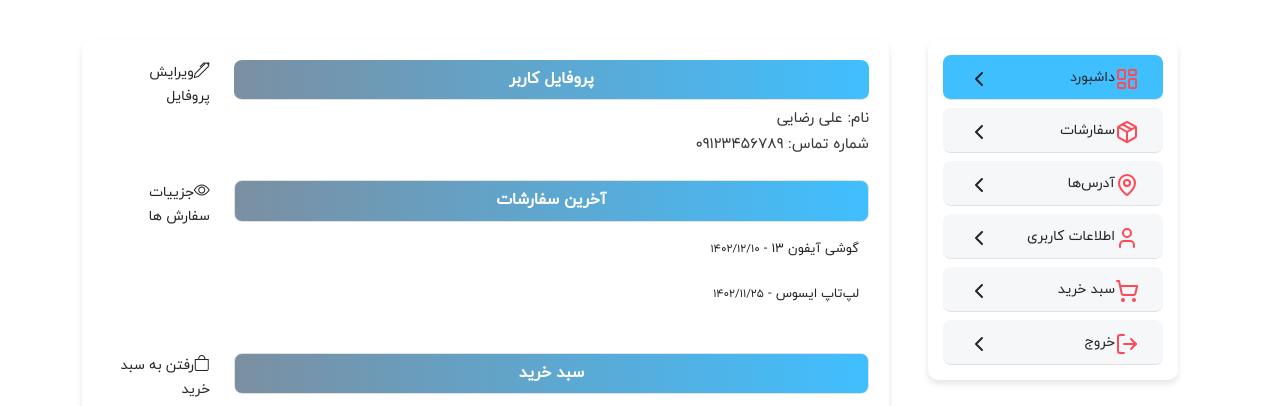
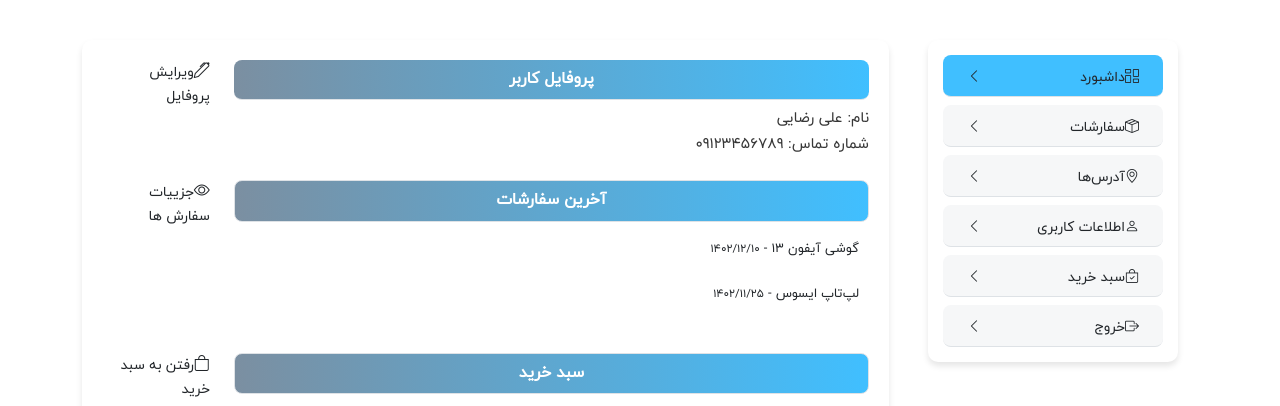
Before and after one commit to matinmolkara/nextjs-auth-frontend, a Next.js app: page /profile in a window 1280 px wide. Shown: the part 123-529 px from the top of the page. Built offline with nearby package versions, Linux system fonts and the light colour scheme; no server answers.

Commit message:
before cart major changes

```diff
--- a/components/profile/Dashboard.jsx
+++ b/components/profile/Dashboard.jsx
@@ -3,45 +3,40 @@ import React from 'react'
 import Link from 'next/link';
 import { usePathname } from "next/navigation";
 import styles from '../../styles/components/Dashboard.module.css'
-import {
-  ChevronLeft,
-  ShoppingCart,
-  LogOut,
-  User,
-  MapPin,
-  Package,
-  LayoutDashboard,
 
-} from "lucide-react";
 const Dashboard = () => {
   const currentPath = usePathname();
     const links = [
       {
         href: "/profile",
         label: "داشبورد",
-        icon: <LayoutDashboard className="icon-color w-5 h-5" />,
+        icon: <i className="bi bi-columns-gap"></i>,
       },
       {
         href: "/profile/orders",
         label: "سفارشات",
-        icon: <Package className="icon-color w-5 h-5" />,
+        icon: <i className="bi bi-box-seam"></i>,
       },
       {
         href: "/profile/addresses",
         label: "آدرس‌ها",
-        icon: <MapPin className="icon-color w-5 h-5" />,
+        icon: <i className="bi bi-geo-alt"></i>,
       },
       {
         href: "/profile/userinfo",
         label: "اطلاعات کاربری",
-        icon: <User className="icon-color w-5 h-5" />,
+        icon: <i className="bi bi-person"></i>,
       },
       {
         href: "/profile/shoppingcart",
         label: "سبد خرید",
-        icon: <ShoppingCart className="icon-color w-5 h-5" />,
+        icon: <i className="bi bi-bag-check"></i>,
       },
-      { href: "/exit", label: "خروج", icon: <LogOut className="icon-color w-5 h-5" /> },
+      {
+        href: "/exit",
+        label: "خروج",
+        icon: <i className="bi bi-box-arrow-right"></i>,
+      },
     ];
   return (
     <div className={`${styles.holder} d-flex flex-column gap-2 w-100 mx-auto"`}>
@@ -59,7 +54,9 @@ const Dashboard = () => {
             {link.icon}
             {link.label}
           </span>
-          <ChevronLeft className={`${styles.chevronIcon}icon-color w-5 h-5`} />
+          <i
+            className={`${styles.chevronIcon}icon-color bi bi-chevron-left`}
+          ></i>
         </Link>
       ))}
     </div>
--- a/context/ProductContext.js
+++ b/context/ProductContext.js
@@ -1,6 +1,6 @@
 // context/ProductContext.js
 "use client";
-import { useRouter } from "next/router";
+
 import { usePathname } from "next/navigation";
 import React, { createContext, useState, useEffect } from "react";
 import {
```
Also changed, not shown: components/product/AddToCart.jsx (+4 -4 lines), components/product/ProductOptions.jsx (+7 -13 lines).
